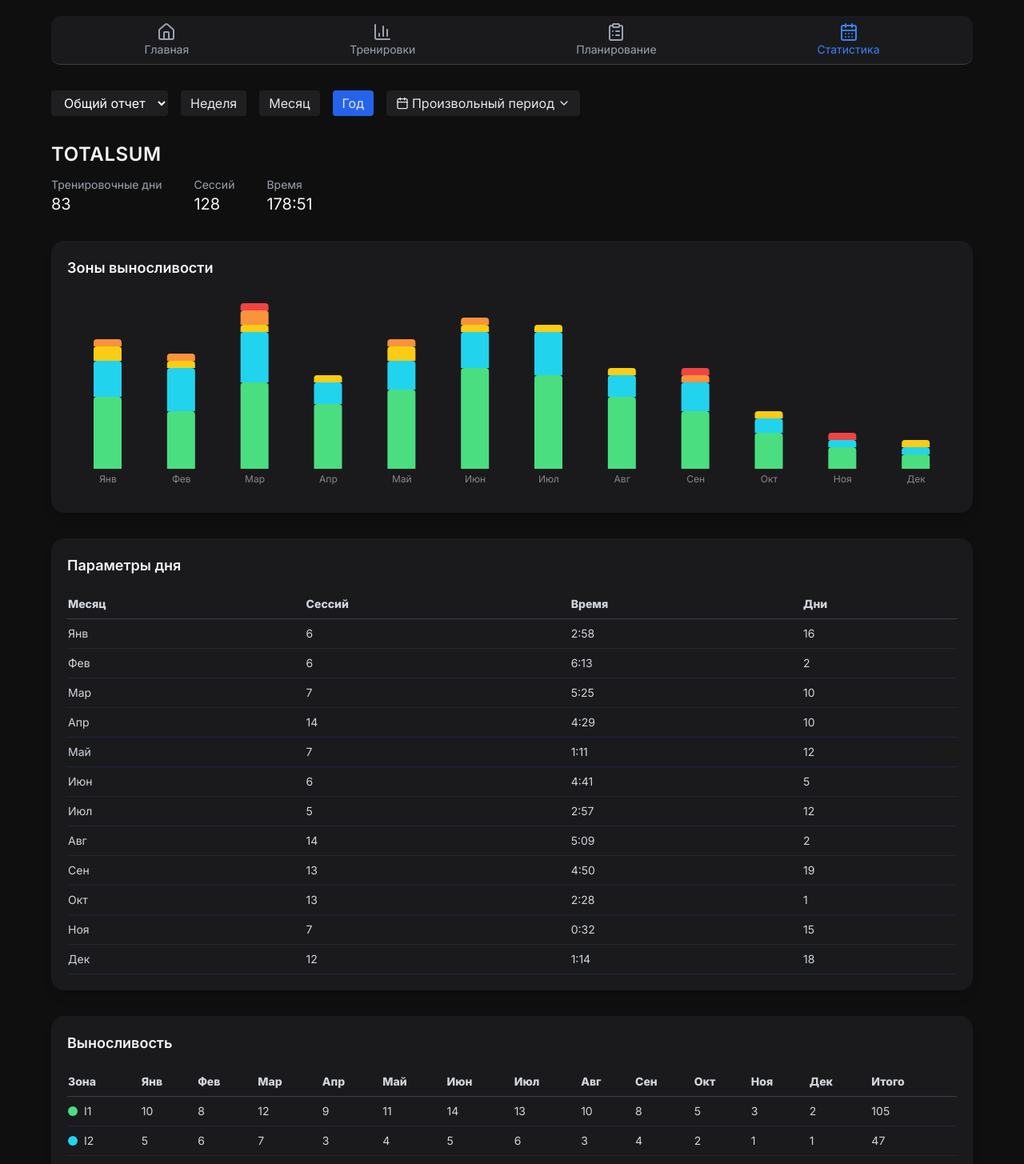
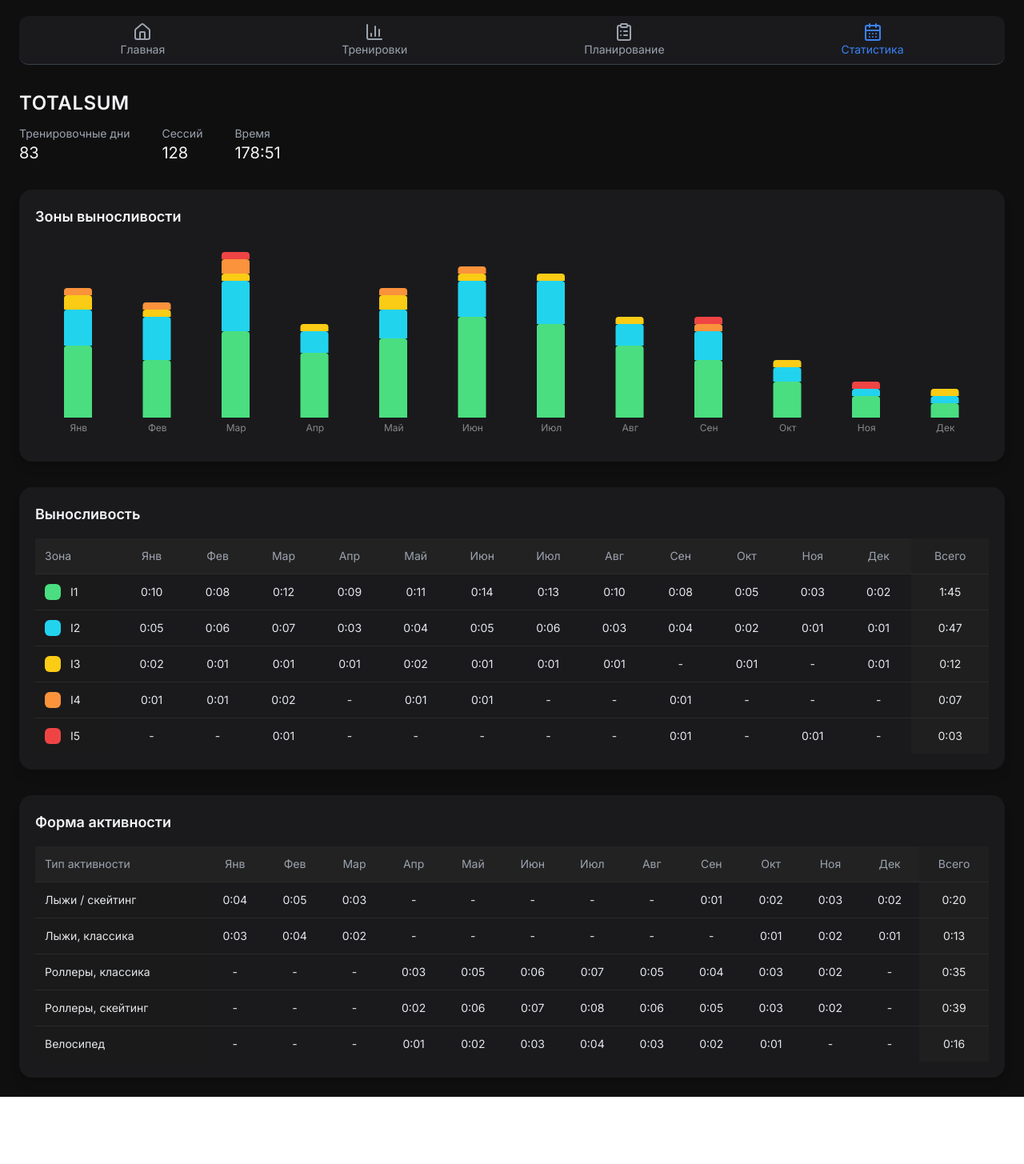
Before and after one commit to mbaliabin/dagbook-test, a React (Vite) app in the folder fasx-frontend/: page /statistics in a window 1280 px wide. Shown: the part 100-1555 px from the top of the page at 80% size. After the commit the page ends 1471 px from the top, so only its background shows below. Built offline with nearby package versions, Linux system fonts and the light colour scheme.

Commit message:
Доработка StatisticsPage.tsx 213

```diff
--- a/fasx-frontend/src/pages/StatisticsPage.tsx
+++ b/fasx-frontend/src/pages/StatisticsPage.tsx
@@ -9,8 +9,6 @@ import {
   CalendarDays,
   Plus,
   LogOut,
-  Calendar,
-  ChevronDown,
 } from "lucide-react";
 import {
   BarChart,
@@ -19,10 +17,6 @@ import {
   Tooltip,
   ResponsiveContainer,
 } from "recharts";
-import { DateRange } from "react-date-range";
-import { ru } from "date-fns/locale";
-import "react-date-range/dist/styles.css";
-import "react-date-range/dist/theme/default.css";
 
 dayjs.locale("ru");
 
@@ -32,17 +26,9 @@ export default function StatsPage() {
 
   const [name] = React.useState("Пользователь");
   const [reportType, setReportType] = React.useState("Общий отчет");
-  const [periodType, setPeriodType] = React.useState<
-    "week" | "month" | "year" | "custom"
-  >("year");
-  const [dateRange, setDateRange] = React.useState<{
-    startDate: Date;
-    endDate: Date;
-  }>({
-    startDate: dayjs("2025-01-01").toDate(),
-    endDate: dayjs("2025-12-31").toDate(),
-  });
-  const [showDateRangePicker, setShowDateRangePicker] = React.useState(false);
+  const [startPeriod, setStartPeriod] = React.useState("2025-01-01");
+  const [endPeriod, setEndPeriod] = React.useState("2025-12-31");
+  const [year, setYear] = React.useState("2025");
 
   const totals = {
     trainingDays: 83,
@@ -51,56 +37,23 @@ export default function StatsPage() {
   };
 
   const months = [
-    "Янв",
-    "Фев",
-    "Мар",
-    "Апр",
-    "Май",
-    "Июн",
-    "Июл",
-    "Авг",
-    "Сен",
-    "Окт",
-    "Ноя",
-    "Дек",
+    "Янв","Фев","Мар","Апр","Май","Июн","Июл","Авг","Сен","Окт","Ноя","Дек",
   ];
 
-  const weekdays = ["Пн", "Вт", "Ср", "Чт", "Пт", "Сб", "Вс"];
-
   const enduranceZones = [
-    {
-      zone: "I1",
-      color: "#4ade80",
-      months: [10, 8, 12, 9, 11, 14, 13, 10, 8, 5, 3, 2],
-    },
-    {
-      zone: "I2",
-      color: "#22d3ee",
-      months: [5, 6, 7, 3, 4, 5, 6, 3, 4, 2, 1, 1],
-    },
-    {
-      zone: "I3",
-      color: "#facc15",
-      months: [2, 1, 1, 1, 2, 1, 1, 1, 0, 1, 0, 1],
-    },
-    {
-      zone: "I4",
-      color: "#fb923c",
-      months: [1, 1, 2, 0, 1, 1, 0, 0, 1, 0, 0, 0],
-    },
-    {
-      zone: "I5",
-      color: "#ef4444",
-      months: [0, 0, 1, 0, 0, 0, 0, 0, 1, 0, 1, 0],
-    },
+    { zone: "I1", color: "#4ade80", months: [10,8,12,9,11,14,13,10,8,5,3,2] },
+    { zone: "I2", color: "#22d3ee", months: [5,6,7,3,4,5,6,3,4,2,1,1] },
+    { zone: "I3", color: "#facc15", months: [2,1,1,1,2,1,1,1,0,1,0,1] },
+    { zone: "I4", color: "#fb923c", months: [1,1,2,0,1,1,0,0,1,0,0,0] },
+    { zone: "I5", color: "#ef4444", months: [0,0,1,0,0,0,0,0,1,0,1,0] },
   ];
 
   const movementTypes = [
-    { type: "Лыжи / скейтинг", months: [4, 5, 3, 0, 0, 0, 0, 0, 1, 2, 3, 2] },
-    { type: "Лыжи, классика", months: [3, 4, 2, 0, 0, 0, 0, 0, 0, 1, 2, 1] },
-    { type: "Роллеры, классика", months: [0, 0, 0, 3, 5, 6, 7, 5, 4, 3, 2, 0] },
-    { type: "Роллеры, скейтинг", months: [0, 0, 0, 2, 6, 7, 8, 6, 5, 3, 2, 0] },
-    { type: "Велосипед", months: [0, 0, 0, 1, 2, 3, 4, 3, 2, 1, 0, 0] },
+    { type: "Лыжи / скейтинг", months: [4,5,3,0,0,0,0,0,1,2,3,2] },
+    { type: "Лыжи, классика", months: [3,4,2,0,0,0,0,0,0,1,2,1] },
+    { type: "Роллеры, классика", months: [0,0,0,3,5,6,7,5,4,3,2,0] },
+    { type: "Роллеры, скейтинг", months: [0,0,0,2,6,7,8,6,5,3,2,0] },
+    { type: "Велосипед", months: [0,0,0,1,2,3,4,3,2,1,0,0] },
   ];
 
   const formatTime = (minutes: number) => {
@@ -109,50 +62,25 @@ export default function StatsPage() {
     return `${h}:${m.toString().padStart(2, "0")}`;
   };
 
-  // --- Вычисление периода ---
-  const computeFilteredMonths = () => {
-    const now = dayjs();
-    let labels: string[] = [];
+  const startMonth = dayjs(startPeriod).month();
+  const endMonth = dayjs(endPeriod).month();
 
-    if (periodType === "year") {
-      labels = months;
-    } else if (periodType === "month") {
-      labels = [months[now.month()]];
-    } else if (periodType === "week") {
-      labels = weekdays;
-    } else if (periodType === "custom") {
-      const start = dayjs(dateRange.startDate).month();
-      const end = dayjs(dateRange.endDate).month();
-      labels = months.slice(start, end + 1);
-    }
-
-    return labels;
-  };
-
-  const filteredMonths = computeFilteredMonths();
-
+  const filteredMonths = months.slice(startMonth, endMonth + 1);
   const filteredEnduranceZones = enduranceZones.map((zone) => ({
     ...zone,
-    months: zone.months.slice(0, filteredMonths.length),
-    total: zone.months
-      .slice(0, filteredMonths.length)
-      .reduce((a, b) => a + b, 0),
+    months: zone.months.slice(startMonth, endMonth + 1),
+    total: zone.months.slice(startMonth, endMonth + 1).reduce((a,b) => a+b, 0),
   }));
-
   const filteredMovementTypes = movementTypes.map((m) => ({
     ...m,
-    months: m.months.slice(0, filteredMonths.length),
-    total: m.months
-      .slice(0, filteredMonths.length)
-      .reduce((a, b) => a + b, 0),
+    months: m.months.slice(startMonth, endMonth + 1),
+    total: m.months.slice(startMonth, endMonth + 1).reduce((a,b) => a+b, 0),
   }));
 
   const handleLogout = () => {
     localStorage.removeItem("token");
     navigate("/login");
   };
-
-  const applyDateRange = () => setShowDateRangePicker(false);
 
   const menuItems = [
     { label: "Главная", icon: Home, path: "/daily" },
@@ -162,10 +90,11 @@ export default function StatsPage() {
   ];
 
   return (
-    <div className="min-h-screen bg-[#0f0f0f] text-gray-200 p-6 flex justify-center">
-      <div className="w-full max-w-6xl space-y-8">
-        {/* HEADER */}
-        <div className="flex flex-col md:flex-row md:items-center md:justify-between gap-4 mb-4">
+    <div className="min-h-screen bg-[#0f0f0f] text-gray-200 p-6 w-full">
+      <div className="w-full space-y-8">
+
+        {/* Header */}
+        <div className="flex flex-col md:flex-row md:items-center md:justify-between gap-4 mb-4 w-full">
           <div className="flex items-center space-x-4">
             <img
               src="/profile.jpg"
@@ -178,7 +107,9 @@ export default function StatsPage() {
           </div>
 
           <div className="flex items-center space-x-2 flex-wrap">
-            <button className="bg-blue-600 hover:bg-blue-700 text-white text-sm px-3 py-1 rounded flex items-center">
+            <button
+              className="bg-blue-600 hover:bg-blue-700 text-white text-sm px-3 py-1 rounded flex items-center"
+            >
               <Plus className="w-4 h-4 mr-1" /> Добавить тренировку
             </button>
             <button
@@ -190,7 +121,7 @@ export default function StatsPage() {
           </div>
         </div>
 
-        {/* MENU */}
+        {/* Верхнее меню */}
         <div className="flex justify-around bg-[#1a1a1d] border-b border-gray-700 py-2 px-4 rounded-xl mb-6">
           {menuItems.map((item) => {
             const Icon = item.icon;
@@ -210,96 +141,9 @@ export default function StatsPage() {
           })}
         </div>
 
-        {/* PERIOD CONTROLS */}
-        <div className="flex flex-wrap gap-4 mb-4">
-          <select
-            className="bg-[#1f1f22] text-white px-3 py-1 rounded"
-            value={reportType}
-            onChange={(e) => setReportType(e.target.value)}
-          >
-            <option>Общий отчет</option>
-          </select>
-          <button
-            onClick={() => setPeriodType("week")}
-            className={`px-3 py-1 rounded ${
-              periodType === "week" ? "bg-blue-600" : "bg-[#1f1f22]"
-            } text-gray-200 hover:bg-[#2a2a2d]`}
-          >
-            Неделя
-          </button>
-          <button
-            onClick={() => setPeriodType("month")}
-            className={`px-3 py-1 rounded ${
-              periodType === "month" ? "bg-blue-600" : "bg-[#1f1f22]"
-            } text-gray-200 hover:bg-[#2a2a2d]`}
-          >
-            Месяц
-          </button>
-          <button
-            onClick={() => setPeriodType("year")}
-            className={`px-3 py-1 rounded ${
-              periodType === "year" ? "bg-blue-600" : "bg-[#1f1f22]"
-            } text-gray-200 hover:bg-[#2a2a2d]`}
-          >
-            Год
-          </button>
-          <div className="relative">
-            <button
-              onClick={() => setShowDateRangePicker((prev) => !prev)}
-              className="px-3 py-1 rounded bg-[#1f1f22] text-gray-200 hover:bg-[#2a2a2d] flex items-center"
-            >
-              <Calendar className="w-4 h-4 mr-1" /> Произвольный период{" "}
-              <ChevronDown className="w-4 h-4 ml-1" />
-            </button>
-            {showDateRangePicker && (
-              <div className="absolute z-50 mt-2 bg-[#1a1a1d] rounded shadow-lg p-2">
-                <DateRange
-                  onChange={(item) =>
-                    setDateRange({
-                      startDate: item.selection.startDate!,
-                      endDate: item.selection.endDate!,
-                    })
-                  }
-                  showSelectionPreview={true}
-                  moveRangeOnFirstSelection={false}
-                  months={1}
-                  ranges={[
-                    {
-                      startDate: dateRange.startDate,
-                      endDate: dateRange.endDate,
-                      key: "selection",
-                    },
-                  ]}
-                  direction="horizontal"
-                  rangeColors={["#3b82f6"]}
-                  className="text-white"
-                  locale={ru}
-                  weekStartsOn={1}
-                />
-                <div className="flex justify-end mt-2 space-x-2">
-                  <button
-                    onClick={() => setShowDateRangePicker(false)}
-                    className="px-3 py-1 rounded border border-gray-600 hover:bg-gray-700 text-gray-300"
-                  >
-                    Отмена
-                  </button>
-                  <button
-                    onClick={applyDateRange}
-                    className="px-3 py-1 rounded bg-blue-600 hover:bg-blue-700 text-white"
-                  >
-                    Применить
-                  </button>
-                </div>
-              </div>
-            )}
-          </div>
-        </div>
-
         {/* TOTALSUM */}
         <div>
-          <h1 className="text-2xl font-semibold tracking-wide text-gray-100">
-            TOTALSUM
-          </h1>
+          <h1 className="text-2xl font-semibold tracking-wide text-gray-100">TOTALSUM</h1>
           <div className="flex flex-wrap gap-10 text-sm mt-3">
             <div>
               <p className="text-gray-400">Тренировочные дни</p>
@@ -316,29 +160,20 @@ export default function StatsPage() {
           </div>
         </div>
 
-        {/* --- Диаграмма --- */}
+        {/* Диаграмма */}
         <div className="bg-[#1a1a1d] p-5 rounded-2xl shadow-lg">
-          <h2 className="text-lg font-semibold mb-4 text-gray-100">
-            Зоны выносливости
-          </h2>
+          <h2 className="text-lg font-semibold mb-4 text-gray-100">Зоны выносливости</h2>
           <div className="h-64">
             <ResponsiveContainer width="100%" height="100%">
               <BarChart
                 data={filteredMonths.map((month, i) => {
                   const data: any = { month };
-                  filteredEnduranceZones.forEach(
-                    (zone) => (data[zone.zone] = zone.months[i])
-                  );
+                  filteredEnduranceZones.forEach((zone) => (data[zone.zone] = zone.months[i]));
                   return data;
                 })}
                 barSize={35}
               >
-                <XAxis
-                  dataKey="month"
-                  axisLine={false}
-                  tickLine={false}
-                  tick={{ fill: "#888", fontSize: 12 }}
-                />
+                <XAxis dataKey="month" axisLine={false} tickLine={false} tick={{ fill: "#888", fontSize: 12 }} />
                 <Tooltip
                   content={({ active, payload }: any) => {
                     if (active && payload && payload.length) {
@@ -360,118 +195,62 @@ export default function StatsPage() {
                   }}
                 />
                 {filteredEnduranceZones.map((zone) => (
-                  <Bar
-                    key={zone.zone}
-                    dataKey={zone.zone}
-                    stackId="a"
-                    fill={zone.color}
-                    radius={[4, 4, 0, 0]}
-                  />
+                  <Bar key={zone.zone} dataKey={zone.zone} stackId="a" fill={zone.color} radius={[4, 4, 0, 0]} />
                 ))}
               </BarChart>
             </ResponsiveContainer>
           </div>
         </div>
 
-        {/* --- Таблица параметров дня --- */}
-        <div className="bg-[#1a1a1d] p-5 rounded-2xl shadow-lg">
-          <h2 className="text-lg font-semibold mb-4 text-gray-100">
-            Параметры дня
-          </h2>
-          <table className="w-full text-sm text-gray-300 border-collapse">
+        {/* Таблица выносливости */}
+        <div className="bg-[#1a1a1d] p-5 rounded-2xl shadow-lg overflow-x-auto">
+          <h2 className="text-lg font-semibold text-gray-100 mb-4">Выносливость</h2>
+          <table className="w-full min-w-[900px] text-sm border-collapse">
             <thead>
-              <tr className="text-left border-b border-gray-700">
-                <th className="py-2">Месяц</th>
-                <th>Сессий</th>
-                <th>Время</th>
-                <th>Дни</th>
+              <tr className="bg-[#222] text-gray-400 text-left">
+                <th className="p-3 font-medium sticky left-0 bg-[#222]">Зона</th>
+                {filteredMonths.map((m) => (<th key={m} className="p-3 font-medium text-center">{m}</th>))}
+                <th className="p-3 font-medium text-center bg-[#1f1f1f]">Всего</th>
               </tr>
             </thead>
             <tbody>
-              {filteredMonths.map((m, i) => (
-                <tr
-                  key={m}
-                  className="border-b border-gray-800 hover:bg-[#2a2a2d]"
-                >
-                  <td className="py-2">{m}</td>
-                  <td>{Math.floor(Math.random() * 10) + 5}</td>
-                  <td>{formatTime(Math.floor(Math.random() * 400))}</td>
-                  <td>{Math.floor(Math.random() * 20)}</td>
+              {filteredEnduranceZones.map((z) => (
+                <tr key={z.zone} className="border-t border-[#2a2a2a] hover:bg-[#252525]/60 transition">
+                  <td className="p-3 flex items-center gap-3 sticky left-0 bg-[#1a1a1a]">
+                    <div className="w-5 h-5 rounded-md" style={{ backgroundColor: z.color }}></div>
+                    {z.zone}
+                  </td>
+                  {z.months.map((val, i) => (<td key={i} className="p-3 text-center">{val > 0 ? formatTime(val) : "-"}</td>))}
+                  <td className="p-3 text-center font-medium bg-[#1f1f1f]">{formatTime(z.total)}</td>
                 </tr>
               ))}
             </tbody>
           </table>
         </div>
 
-        {/* --- Таблица выносливости --- */}
-        <div className="bg-[#1a1a1d] p-5 rounded-2xl shadow-lg">
-          <h2 className="text-lg font-semibold mb-4 text-gray-100">
-            Выносливость
-          </h2>
-          <table className="w-full text-sm text-gray-300 border-collapse">
+        {/* Таблица активности */}
+        <div className="bg-[#1a1a1d] p-5 rounded-2xl shadow-lg overflow-x-auto">
+          <h2 className="text-lg font-semibold text-gray-100 mb-4">Форма активности</h2>
+          <table className="w-full min-w-[900px] text-sm border-collapse">
             <thead>
-              <tr className="text-left border-b border-gray-700">
-                <th className="py-2">Зона</th>
-                {filteredMonths.map((m) => (
-                  <th key={m}>{m}</th>
-                ))}
-                <th>Итого</th>
+              <tr className="bg-[#222] text-gray-400 text-left">
+                <th className="p-3 font-medium sticky left-0 bg-[#222]">Тип активности</th>
+                {filteredMonths.map((m) => (<th key={m} className="p-3 font-medium text-center">{m}</th>))}
+                <th className="p-3 font-medium text-center bg-[#1f1f1f]">Всего</th>
               </tr>
             </thead>
             <tbody>
-              {filteredEnduranceZones.map((zone) => (
-                <tr
-                  key={zone.zone}
-                  className="border-b border-gray-800 hover:bg-[#2a2a2d]"
-                >
-                  <td className="py-2 flex items-center">
-                    <span
-                      className="inline-block w-3 h-3 mr-2 rounded-full"
-                      style={{ backgroundColor: zone.color }}
-                    ></span>
-                    {zone.zone}
-                  </td>
-                  {zone.months.map((v, idx) => (
-                    <td key={idx}>{v}</td>
-                  ))}
-                  <td>{zone.total}</td>
+              {filteredMovementTypes.map((m) => (
+                <tr key={m.type} className="border-t border-[#2a2a2a] hover:bg-[#252525]/60 transition">
+                  <td className="p-3 sticky left-0 bg-[#1a1a1a]">{m.type}</td>
+                  {m.months.map((val, i) => (<td key={i} className="p-3 text-center">{val > 0 ? formatTime(val) : "-"}</td>))}
+                  <td className="p-3 text-center font-medium bg-[#1f1f1f]">{formatTime(m.total)}</td>
                 </tr>
               ))}
             </tbody>
           </table>
         </div>
 
-        {/* --- Таблица форм активности --- */}
-        <div className="bg-[#1a1a1d] p-5 rounded-2xl shadow-lg mb-10">
-          <h2 className="text-lg font-semibold mb-4 text-gray-100">
-            Форма активности
-          </h2>
-          <table className="w-full text-sm text-gray-300 border-collapse">
-            <thead>
-              <tr className="text-left border-b border-gray-700">
-                <th className="py-2">Тип</th>
-                {filteredMonths.map((m) => (
-                  <th key={m}>{m}</th>
-                ))}
-                <th>Итого</th>
-              </tr>
-            </thead>
-            <tbody>
-              {filteredMovementTypes.map((m) => (
-                <tr
-                  key={m.type}
-                  className="border-b border-gray-800 hover:bg-[#2a2a2d]"
-                >
-                  <td className="py-2">{m.type}</td>
-                  {m.months.map((v, idx) => (
-                    <td key={idx}>{v}</td>
-                  ))}
-                  <td>{m.total}</td>
-                </tr>
-              ))}
-            </tbody>
-          </table>
-        </div>
       </div>
     </div>
   );
```
